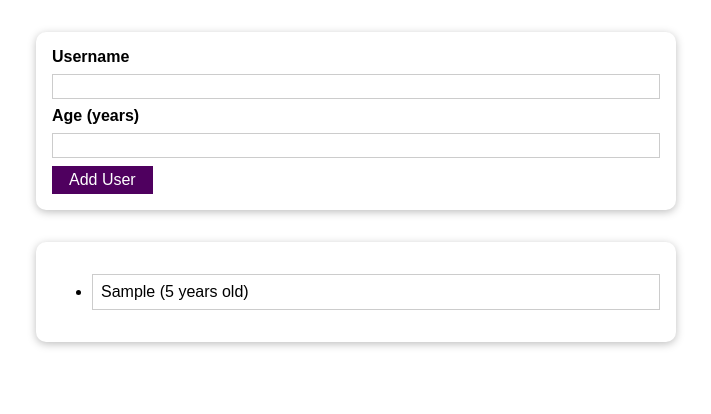
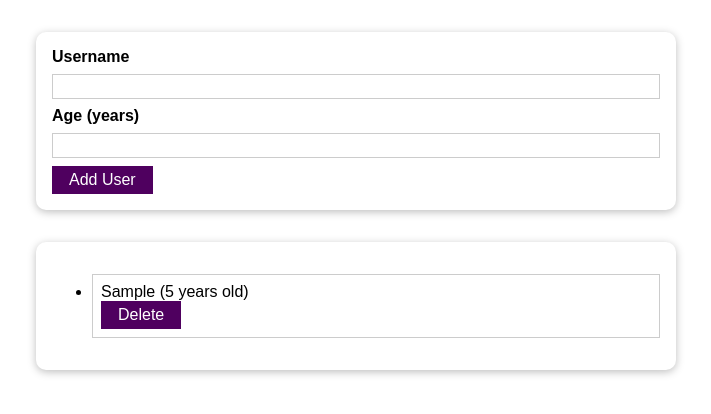
Before and after one commit to kevinniu79/StudentTrackerReal, a React (Create React App) app: page / in a window 1280 px wide. Both pictures are taken after typing "Sample", "5" into the empty fields and a click on the button "Add User". Shown: the top 414 px of the page, without its empty margins (284-995 px from the left). Built offline with nearby package versions, Linux system fonts and the light colour scheme.

Commit message:
Add Delete User Function

```diff
--- a/src/App.js
+++ b/src/App.js
@@ -9,7 +9,8 @@
     const newUser = {
     name: username,
     age: age,
-    id: Math.random().toString()
+    id: Math.random().toString(),
+    active: true
   };
 
   setUsersList((prevUsersList) => {
@@ -17,10 +18,17 @@
   })
 }
 
+  function deleteUserHandler(userId) {
+    const userIndex = usersList.findIndex(user => user.id === userId);
+    const updatedUsers = [...usersList];
+    updatedUsers[userIndex].active = false;
+    setUsersList(updatedUsers);
+  }
+
   return (
     <div>
       <AddUser onAddUser={addUserHandler}></AddUser>
-      <UsersList users={usersList}></UsersList>
+      <UsersList users={usersList} deleteUser={deleteUserHandler}></UsersList>
     </div>
   );
 }
--- a/src/components/UI/Button.js
+++ b/src/components/UI/Button.js
@@ -4,7 +4,7 @@
 const Button = props => {
     return (
         <div>
-        <button type={props.type || "button"} onClick={props.clickHandler}>{props.children}</button>
+        <button type={props.type || "button"} onClick={props.clickHandler} value={props.value}>{props.children}</button>
         </div>
     );
 }
--- a/src/components/users/UsersList.js
+++ b/src/components/users/UsersList.js
@@ -1,14 +1,22 @@
 import React from 'react';
 import "./UsersList.css";
 import Card from '../UI/Card.js';
+import Button from '../UI/Button.js';
 
 const UsersList = (props) => {
+    let activeUsers = props.users.filter(users => users.active===true);
+
+    function deleteHandler(event) {
+        props.deleteUser(event.target.value);
+    }
     return (
         <Card>
             <ul className="users">
-            {props.users.map (user =>
+            {activeUsers.map (user =>
                 <li key={user.id}>
-                    {user.name} ({user.age} years old)</li>
+                    {user.name} ({user.age} years old)
+                    <Button clickHandler={deleteHandler} value={user.id}>Delete</Button>
+                </li>
             )}
             </ul>
         </Card>
```
